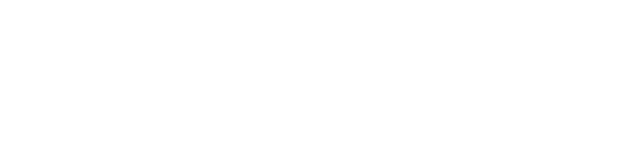
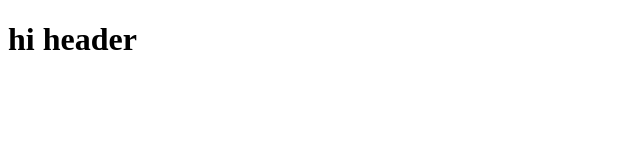
Before and after one commit to omolbanin1402/shop3, a plain HTML site: page index.html in a window 1280 px wide. Shown: the whole page, without its empty margins (0-640 px from the left). Drawn offline with Linux system fonts and the light colour scheme.

Commit message:
add header

```diff
--- a/index.html
+++ b/index.html
@@ -6,6 +6,6 @@
     <title>Document</title>
 </head>
 <body>
-
+    <h1> hi header </h1>
 </body>
 </html>
```
